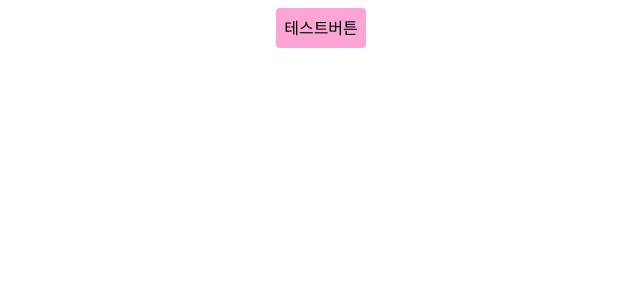
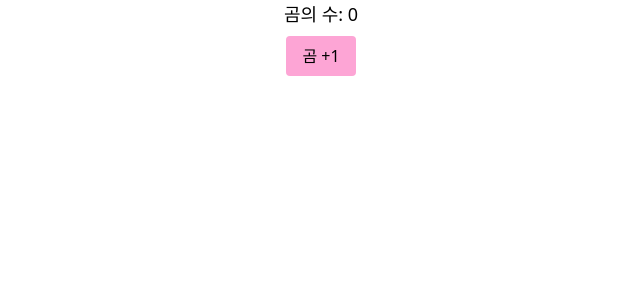
Before and after one commit to ssumai-kr/grabPT-frontend, a React (Vite) app: page / in a window 1280 px wide. Shown: the top 300 px of the page, without its empty margins (319-959 px from the left). Built offline with nearby package versions, Linux system fonts and the light colour scheme.

Commit message:
chore: zustand 설치

```diff
--- a/package.json
+++ b/package.json
@@ -14,7 +14,8 @@
     "axios": "^1.10.0",
     "react": "^19.1.0",
     "react-dom": "^19.1.0",
-    "react-router-dom": "^7.6.2"
+    "react-router-dom": "^7.6.2",
+    "zustand": "^5.0.5"
   },
   "devDependencies": {
     "@eslint/js": "^9.25.0",
--- a/src/components/Test.tsx
+++ b/src/components/Test.tsx
@@ -1,8 +1,17 @@
+import { useBearStore } from '@/store/useStore';
+
 function Test() {
+  const { bears, increase } = useBearStore();
+
   return (
-    <div className="flex w-full items-center justify-center">
-      <button className="mt-2 cursor-pointer rounded bg-pink-300 p-2 text-black transition-all duration-200 hover:bg-pink-500">
-        테스트버튼
+    <div className="flex w-full flex-col items-center justify-center gap-2">
+      <p className="text-lg text-black">곰의 수: {bears}</p>
+
+      <button
+        onClick={() => increase(1)}
+        className="rounded bg-pink-300 px-4 py-2 text-black transition-colors duration-200 hover:bg-pink-500"
+      >
+        곰 +1
       </button>
     </div>
   );
--- /dev/null
+++ b/src/store/useStore.ts
@@ -0,0 +1,11 @@
+import { create } from 'zustand';
+
+interface BearState {
+  bears: number;
+  increase: (by: number) => void;
+}
+
+export const useBearStore = create<BearState>()((set) => ({
+  bears: 0,
+  increase: (by) => set((state) => ({ bears: state.bears + by })),
+}));
```
Also changed, not shown: 2 other files (tests, documents, lock files or other folders).
